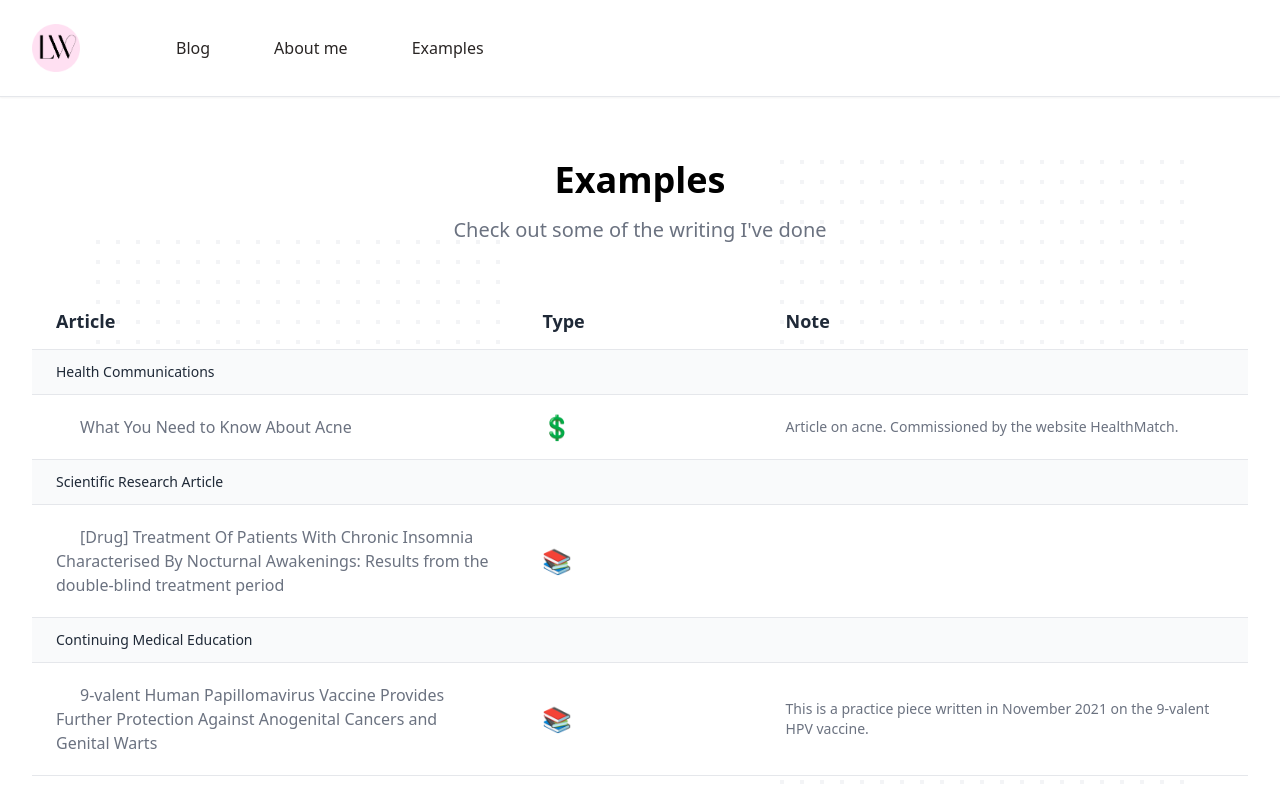
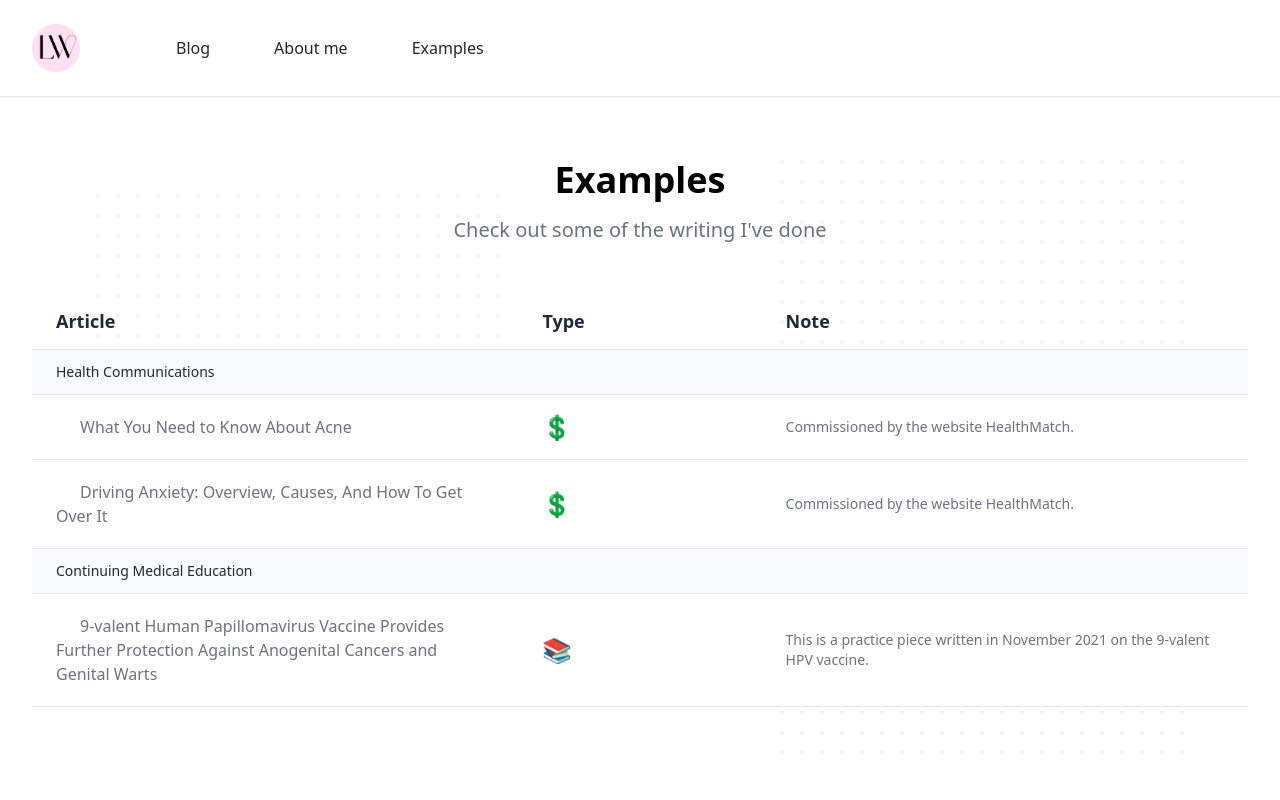
Before and after one commit to IsaacMurtagh/Elizabeth-site, a Next.js app: page /examples in a window 1280 px wide. Shown: the top 800 px of the page. Built offline with nearby package versions, Linux system fonts and the light colour scheme.

Commit message:
Update examples with new article and remove another

```diff
--- a/pages/examples.js
+++ b/pages/examples.js
@@ -16,18 +16,14 @@ const sections = [
         name: 'What You Need to Know About Acne',
         href: 'https://healthmatch.io/acne',
         type: paid,
-        note: 'Article on acne. Commissioned by the website HealthMatch.',
-      }
-    ]
-  },
-  {
-    name: 'Scientific Research Article',
-    examples: [
+        note: 'Commissioned by the website HealthMatch.',
+      },
       {
-        name: '[Drug] Treatment Of Patients With Chronic Insomnia Characterised By Nocturnal Awakenings: Results from the double-blind treatment period',
-        href: '[Drug]_Treatment_Of_Patients_With_Chronic_Insomnia_Characterised_By_Nocturnal_Awakenings__Results_from_the_double-blind_treatment_period.pdf',
-        type: educational,
-      }
+        name: 'Driving Anxiety: Overview, Causes, And How To Get Over It',
+        href: 'https://healthmatch.io/anxiety/how-to-get-over-driving-anxiety',
+        type: paid,
+        note: 'Commissioned by the website HealthMatch.',
+      },
     ]
   },
   {
```
Also changed, not shown: 1 other file (tests, documents, lock files or other folders).
